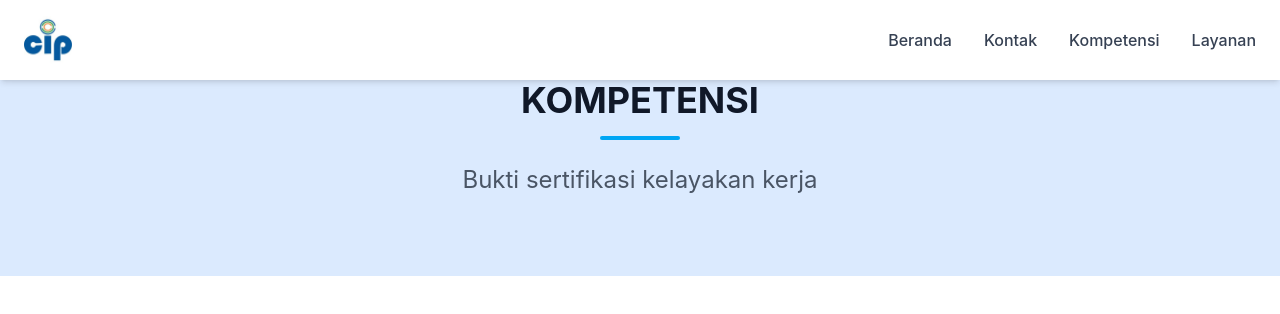
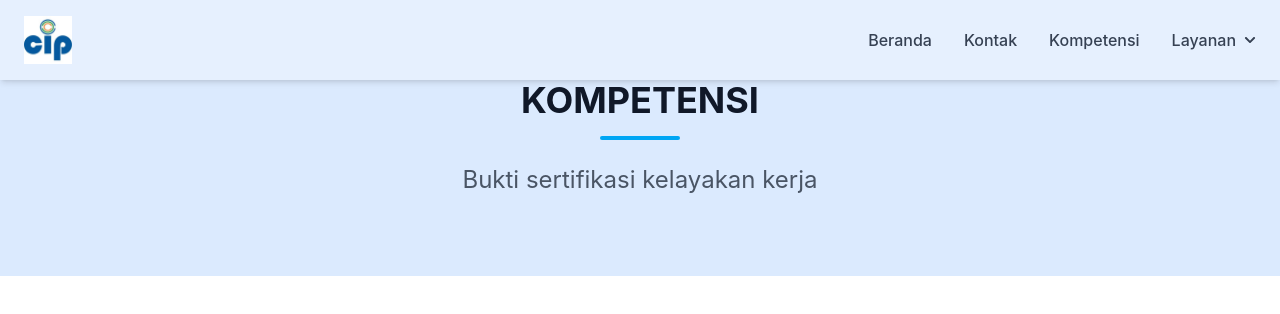
Before and after one commit to abinuraga/ciptes, a React (Vite) app: page /credential in a window 1280 px wide. Shown: the top 314 px of the page. Built offline with nearby package versions, Linux system fonts and the light colour scheme.

Commit message:
perubahan navbar

```diff
--- a/src/component/Navbar.jsx
+++ b/src/component/Navbar.jsx
@@ -2,15 +2,20 @@ import { Link } from "react-router-dom";
 import { HashLink } from "react-router-hash-link";
 import logo from "../img/logo_perusahaan.jpeg";
 import { useState } from "react";
-import { FaBars, FaTimes } from "react-icons/fa";
+import { FaBars, FaTimes, FaChevronDown } from "react-icons/fa";
 
 
 function Navbar () {
 
      const [isOpen, setIsOpen] = useState(false);
-    const closeMenu = () => { setIsOpen(false); };
+  const [serviceOpen, setServiceOpen] = useState(false);
+
+  const closeMenu = () => {
+    setIsOpen(false);
+    setServiceOpen(false);
+  };
     return (
-        <header className="fixed top-0 left-0 z-50 w-full bg-white shadow-md">
+        <header className="fixed top-0 left-0 z-50 w-full bg-white/30 shadow-md">
 
             <div className="mx-auto flex max-w-7xl items-center justify-between px-6 py-4">
                 {/* logo */}
@@ -32,27 +37,78 @@ function Navbar () {
                     <ul className="flex w-full gap-2 text-[9px] items-center sm:gap-3 sm-text-[11px] md:text-base md:gap-8 font-medium text-gray-700">
 
                         <li className="shrink-0">
-                            <HashLink smooth to="/#hero" className="whitespace-nowrap transition hover:text-blue-600">
+                            <HashLink smooth to="/#hero" className="whitespace-nowrap transition hover:text-blue-300">
                             Beranda
                             </HashLink>
                         </li>
 
                         <li className="shrink-0">
-                            <HashLink smooth to="/#contact" className="whitespace-nowrap transition hover:text-blue-600">
+                            <HashLink smooth to="/#contact" className="whitespace-nowrap transition hover:text-blue-300">
                             Kontak
                             </HashLink>
                         </li>
 
                         <li className="shrink-0">
-                            <Link to="/credential" className="whitespace-nowrap transition hover:text-blue-600">
+                            <Link to="/credential" className="whitespace-nowrap transition hover:text-blue-300">
                             Kompetensi
                             </Link>
                         </li>
 
-                        <li className="shrink-0">
-                            <Link to="/project" className="whitespace-nowrap transition hover:text-blue-600">
+                       {/* Dropdown Layanan Desktop */}
+            <li
+              className="relative"
+              onMouseEnter={() => setServiceOpen(true)}
+              onMouseLeave={() => setServiceOpen(false)}
+            >
+              <button
+                type="button"
+                onClick={() => setServiceOpen(!serviceOpen)}
+                aria-expanded={serviceOpen}
+                className="flex items-center gap-2 whitespace-nowrap py-2 transition hover:text-blue-600"
+              >
                 Layanan
+                <FaChevronDown
+                  className={`text-xs transition-transform duration-200 ${
+                    serviceOpen ? "rotate-180" : ""
+                  }`}
+                />
+              </button>
+
+              {serviceOpen && (
+                <ul className="absolute right-0 top-full z-50 min-w-56 rounded-lg border border-white/30 bg-white/10 py-2 shadow-lg">
+
+                  <li>
+                    <Link
+                      to="/project"
+                      onClick={closeMenu}
+                      className="block px-5 py-3 hover:bg-blue-50 hover:text-blue-700"
+                    >
+                      Semua Proyek
                     </Link>
+                  </li>
+
+                  <li>
+                    <Link
+                      to="/project#perencanaan"
+                      onClick={closeMenu}
+                      className="block px-5 py-3 hover:bg-blue-50 hover:text-blue-700"
+                    >
+                      Perencanaan Bangunan
+                    </Link>
+                  </li>
+
+                  <li>
+                    <Link
+                      to="/project#perizinan"
+                      onClick={closeMenu}
+                      className="block px-5 py-3 hover:bg-blue-50 hover:text-blue-700"
+                    >
+                      Pengurusan Perizinan
+                    </Link>
+                  </li>
+
+                </ul>
+              )}
             </li>
 
                     </ul>
@@ -71,23 +127,6 @@ function Navbar () {
                             className="block py-3 transition hover:text-blue-600">Home</HashLink>
                         </li>
 
-                        <li>
-                            <HashLink smooth
-                            to="/#about" onClick={closeMenu}
-                            className="block py-3 transition hover:text-blue-600">Tentang Kami</HashLink>
-                        </li>
-
-                        <li>
-                            <HashLink smooth
-                            to="/#vision" onClick={closeMenu}
-                            className="block py-3 transition hover:text-blue-600">Visi & Misi</HashLink>
-                        </li>
-
-                        <li>
-                            <HashLink smooth
-                            to="/#services" onClick={closeMenu}
-                            className="block py-3 transition hover:text-blue-600">layanan Kami</HashLink>
-                        </li>
 
                         <li>
                             <HashLink smooth
@@ -98,13 +137,61 @@ function Navbar () {
                         <li>
                             <HashLink smooth
                             to="/credential" onClick={closeMenu}
-                            className="block py-3 transition hover:text-blue-600">Legalitas</HashLink>
+                            className="block py-3 transition hover:text-blue-600">Kompetensi</HashLink>
+                        </li>
+
+
+                        {/* Dropdown Layanan HP */}
+            <li>
+              <button
+                type="button"
+                onClick={() => setServiceOpen(!serviceOpen)}
+                aria-expanded={serviceOpen}
+                className="flex w-full items-center justify-between py-3 text-left hover:text-blue-600"
+              >
+                Layanan
+                <FaChevronDown
+                  className={`text-xs transition-transform duration-200 ${
+                    serviceOpen ? "rotate-180" : ""
+                  }`}
+                />
+              </button>
+
+              {serviceOpen && (
+                <ul className="mb-2 ml-3 border-l-2 border-blue-200 pl-3">
+
+                  <li>
+                    <Link
+                      to="/project"
+                      onClick={closeMenu}
+                      className="block py-3 text-gray-600 hover:text-blue-600"
+                    >
+                      Semua Proyek
+                    </Link>
                   </li>
 
                   <li>
-                            <HashLink smooth
-                            to="/project" onClick={closeMenu}
-                            className="block py-3 transition hover:text-blue-600">Experience</HashLink>
+                    <Link
+                      to="/project#perencanaan"
+                      onClick={closeMenu}
+                      className="block py-3 text-gray-600 hover:text-blue-600"
+                    >
+                      Perencanaan Bangunan
+                    </Link>
+                  </li>
+
+                  <li>
+                    <Link
+                      to="/project#perizinan"
+                      onClick={closeMenu}
+                      className="block py-3 text-gray-600 hover:text-blue-600"
+                    >
+                      Pengurusan Perizinan
+                    </Link>
+                  </li>
+
+                </ul>
+              )}
             </li>
                     </ul>
                 </nav>
--- a/src/index.css
+++ b/src/index.css
@@ -12,4 +12,21 @@
     animation: marquee 25s linear infinite;
 }
 
-html, body { width: 100%; max-width: 100%; overflow-x: hidden; }
+html {
+    width: 100%;
+    max-width: 100%;
+    overflow-x: clip;
+}
+
+body {
+    width: 100%;
+    max-width: 100%;
+    margin: 0;
+    overflow-x: clip;
+}
+
+#root {
+    width: 100%;
+    min-height: 100%;
+    overflow-x: clip;
+}
```
Lines whose indentation alone changed are shown as unchanged.
